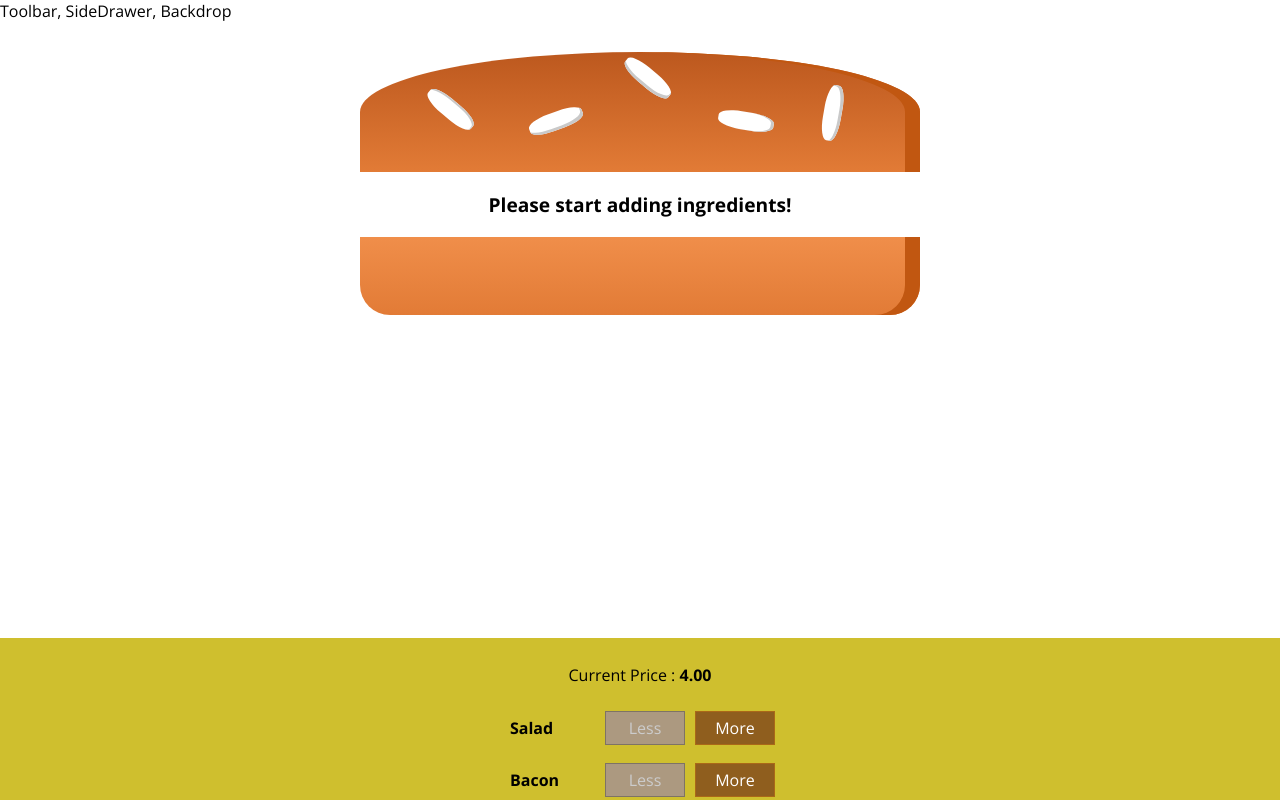
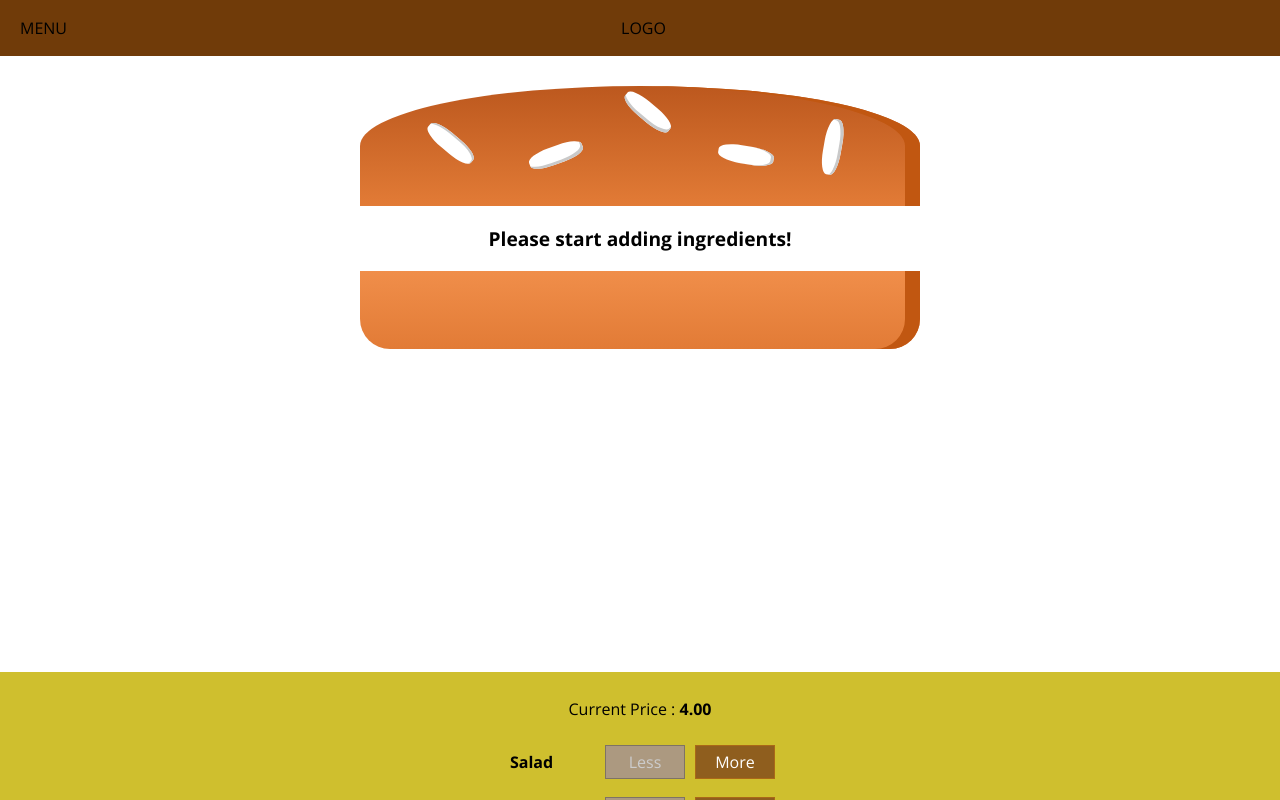
Before and after one commit to iamtonyc/react.complete.guide.burger.app, a React app: page / in a window 1280 px wide. Shown: the top 800 px of the page. Built offline with nearby package versions, Linux system fonts and the light colour scheme.

Commit message:
lesson 170

```diff
--- a/src/components/Burger/OrderSummary/OrderSummary.js
+++ b/src/components/Burger/OrderSummary/OrderSummary.js
@@ -1,5 +1,5 @@
 import React from "react";
-import Button from '../../UI/Button/Button';
+import Button from "../../UI/Button/Button";
 import Aux from "../../../hoc/Auxiliary";
 
 const orderSummary = props => {
@@ -15,11 +15,19 @@
   return (
     <Aux>
       <h3>Your Order</h3>
-      <p>A delicious ubrger with the following ingredients</p>
+      <p>A delicious burger with the following ingredients</p>
       <ul>{ingredientSummary}</ul>
+      <p>
+        <strong>Total Price: {props.price.toFixed(2)}</strong>
+      </p>
       <p>Continue to Checkout?</p>
-      <Button btnType="Danger"  clicked={props.purchaseCancelled} >CANCEL</Button>
-      <Button btnType="Success" clicked={props.purchaseContinued} >CONTINUE</Button>
+
+      <Button btnType="Danger" clicked={props.purchaseCancelled}>
+        CANCEL
+      </Button>
+      <Button btnType="Success" clicked={props.purchaseContinued}>
+        CONTINUE
+      </Button>
     </Aux>
   );
 };
--- a/src/components/Layout/Layout.css
+++ b/src/components/Layout/Layout.css
@@ -1,4 +1,4 @@
 .Content{
-    margin-top: 16px;
+    margin-top: 72px;
 
 }
--- a/src/components/Layout/Layout.js
+++ b/src/components/Layout/Layout.js
@@ -1,10 +1,12 @@
 import React from "react";
 import Aux from "../../hoc/Auxiliary";
 import classes from "./Layout.css";
+import Toolbar from "../Navigation/Toolbar/Toolbar/Toolbar";
 
 const layout = props => (
   <Aux>
-    <div>Toolbar, SideDrawer, Backdrop</div>
+    <Toolbar />
+
     <main className={classes.Content}>{props.children}</main>
   </Aux>
 );
--- /dev/null
+++ b/src/components/Navigation/Toolbar/Toolbar/Toolbar.css
@@ -0,0 +1,14 @@
+.Toolbar {
+    height: 56px;
+    width: 100%;
+    position: fixed;
+    top:0;
+    left:0;
+    background-color:#703B09;
+    display: flex;
+    justify-content: space-between;
+    align-items: center;
+    padding: 0 20px;
+    box-sizing: border-box;
+    z-index:90;
+}
--- /dev/null
+++ b/src/components/Navigation/Toolbar/Toolbar/Toolbar.js
@@ -0,0 +1,16 @@
+import React from "react";
+import classes from "./Toolbar.css";
+
+const toolbar = props => {
+  return (
+    <header className={classes.Toolbar}>
+      <div>MENU</div>
+      <div>LOGO</div>
+      <nav>
+        <ul />
+      </nav>
+    </header>
+  );
+};
+
+export default toolbar;
--- a/src/containers/BurgerBuilder/BurgerBuilder.js
+++ b/src/containers/BurgerBuilder/BurgerBuilder.js
@@ -82,9 +82,9 @@
     this.setState({ purchasing: false });
   };
 
-  purchaseContinueHandler=()=>{
-      alert('You Continue!');
-  }
+  purchaseContinueHandler = () => {
+    alert("You Continue!");
+  };
 
   render() {
     const disabledInfo = {
@@ -100,11 +100,12 @@
           show={this.state.purchasing}
           modalClosed={this.purchaseCancelHandler}
         >
-          <OrderSummary ingredients={this.state.ingredients}
+          <OrderSummary
+            ingredients={this.state.ingredients}
+            price={this.state.totalPrice}
             purchaseCancelled={this.purchaseCancelHandler}
             purchaseContinued={this.purchaseContinueHandler}
           />
-
         </Modal>
         <Burger ingredients={this.state.ingredients} />
         <BuildControls
```
